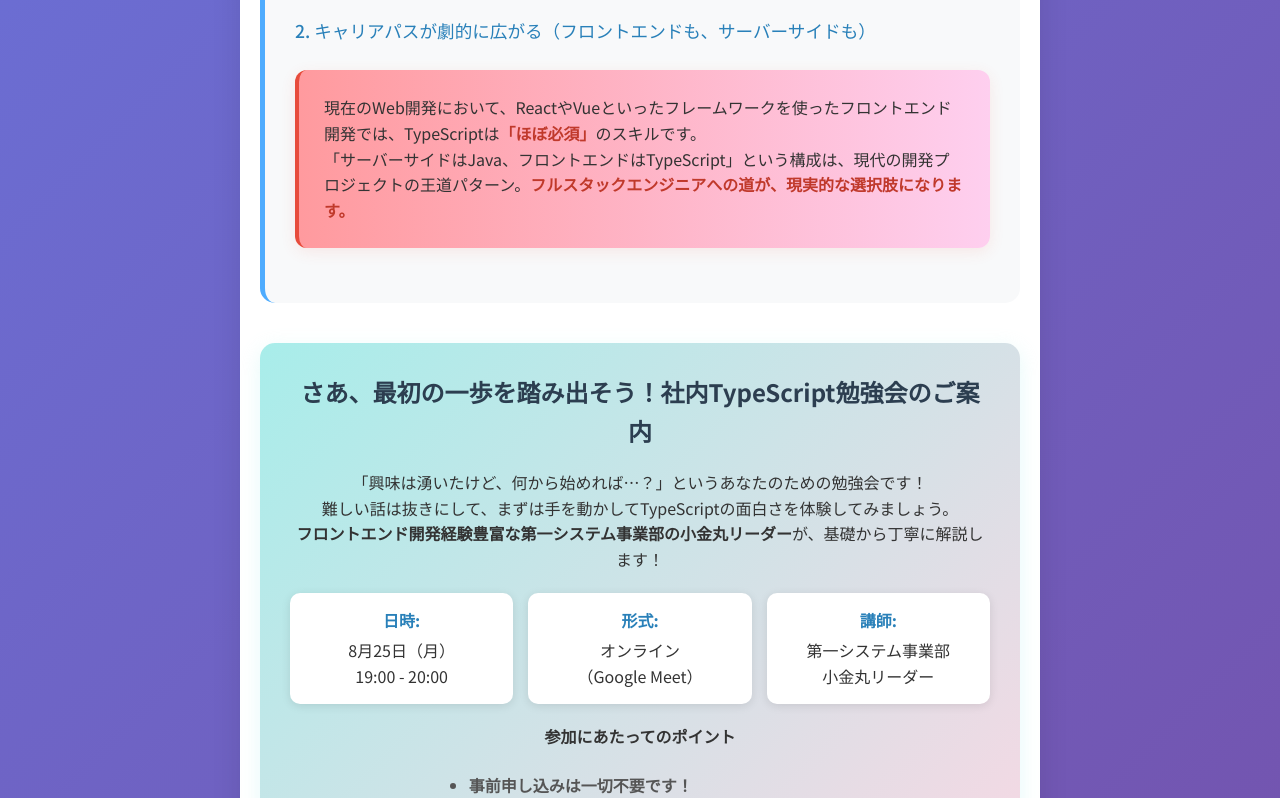
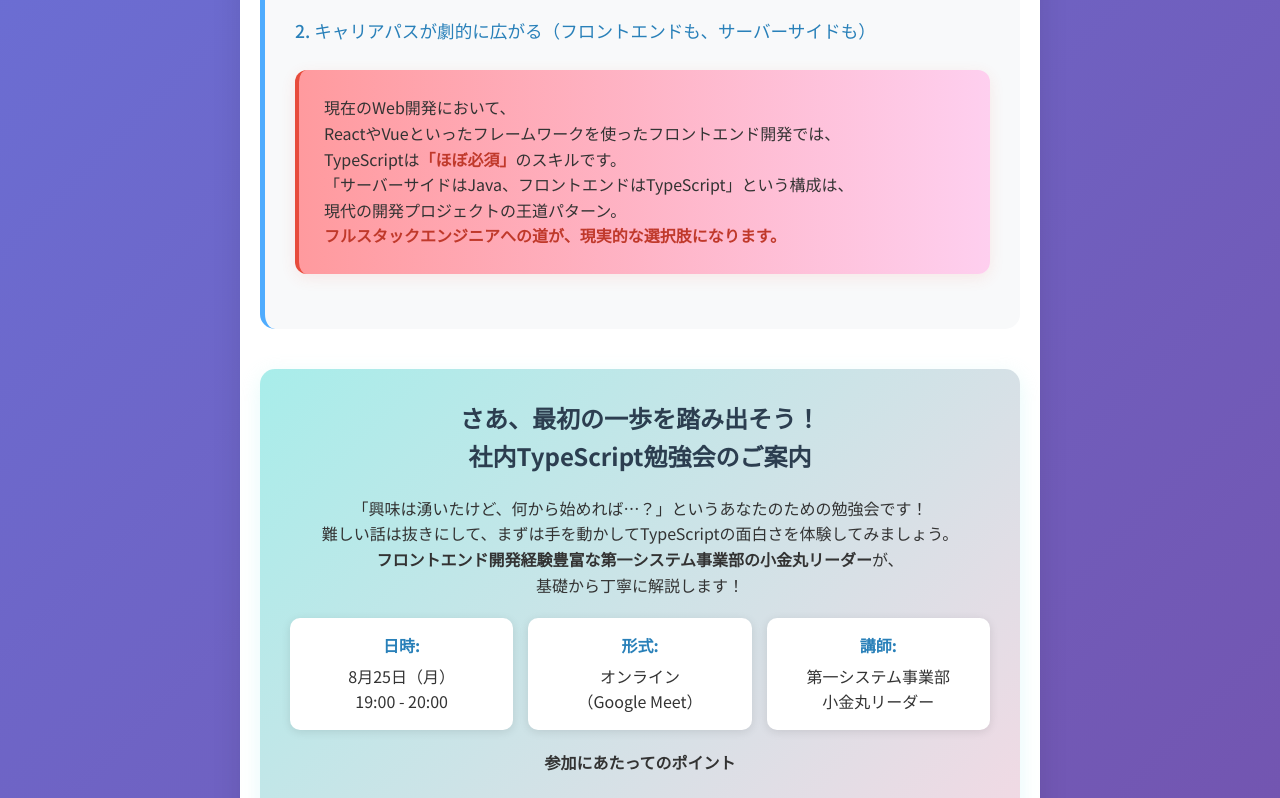
Before and after one commit to MasatakaNakamura/AwarenessCampaign-202508, a plain HTML site: page index.html in a window 1280 px wide. Shown: the part 1459-2257 px from the top of the page. Drawn offline with Linux system fonts and the light colour scheme.

Commit message:
HTMLのテキストに改行タグを追加し、可読性を向上

```diff
--- a/index.html
+++ b/index.html
@@ -308,7 +308,7 @@
         <div class="section fade-in">
             <h2>■ TypeScriptって、いったい何者？</h2>
             <p>一言でいうと、<strong>「静的型付け」ができるJavaScript</strong>です。</p>
-            <p>Javaに慣れ親しんだ皆さんなら、「型」の重要性は誰よりも理解しているはず。変数や関数の引数、戻り値に型を定義できるTypeScriptは、私たちJavaエンジニアにとって非常に親和性が高く、驚くほど学習しやすい言語なのです。</p>
+            <p>Javaに慣れ親しんだ皆さんなら、「型」の重要性は誰よりも理解しているはず。<br/>変数や関数の引数、戻り値に型を定義できるTypeScriptは、<br/>私たちJavaエンジニアにとって非常に親和性が高く、驚くほど学習しやすい言語なのです。</p>
 
             <div class="benefits">
                 <div class="benefit-card">
@@ -336,17 +336,17 @@
 
             <h4>2. キャリアパスが劇的に広がる（フロントエンドも、サーバーサイドも）</h4>
             <div class="highlight">
-                <p>現在のWeb開発において、ReactやVueといったフレームワークを使ったフロントエンド開発では、TypeScriptは<span class="strong">「ほぼ必須」</span>のスキルです。</p>
-                <p>「サーバーサイドはJava、フロントエンドはTypeScript」という構成は、現代の開発プロジェクトの王道パターン。<span class="strong">フルスタックエンジニアへの道が、現実的な選択肢になります。</span></p>
+                <p>現在のWeb開発において、<br/>ReactやVueといったフレームワークを使ったフロントエンド開発では、<br/>TypeScriptは<span class="strong">「ほぼ必須」</span>のスキルです。</p>
+                <p>「サーバーサイドはJava、フロントエンドはTypeScript」という構成は、<br/>現代の開発プロジェクトの王道パターン。<br/><span class="strong">フルスタックエンジニアへの道が、現実的な選択肢になります。</span></p>
             </div>
         </div>
 
         <div class="event-info fade-in">
-            <h3>さあ、最初の一歩を踏み出そう！社内TypeScript勉強会のご案内</h3>
+            <h3>さあ、最初の一歩を踏み出そう！<br/>社内TypeScript勉強会のご案内</h3>
             <p>「興味は湧いたけど、何から始めれば…？」というあなたのための勉強会です！<br>
             難しい話は抜きにして、まずは手を動かしてTypeScriptの面白さを体験してみましょう。</p>
 
-            <p><strong>フロントエンド開発経験豊富な第一システム事業部の小金丸リーダー</strong>が、基礎から丁寧に解説します！</p>
+            <p><strong>フロントエンド開発経験豊富な第一システム事業部の小金丸リーダー</strong>が、<br/>基礎から丁寧に解説します！</p>
 
             <div class="event-details">
                 <div class="event-detail">
```
